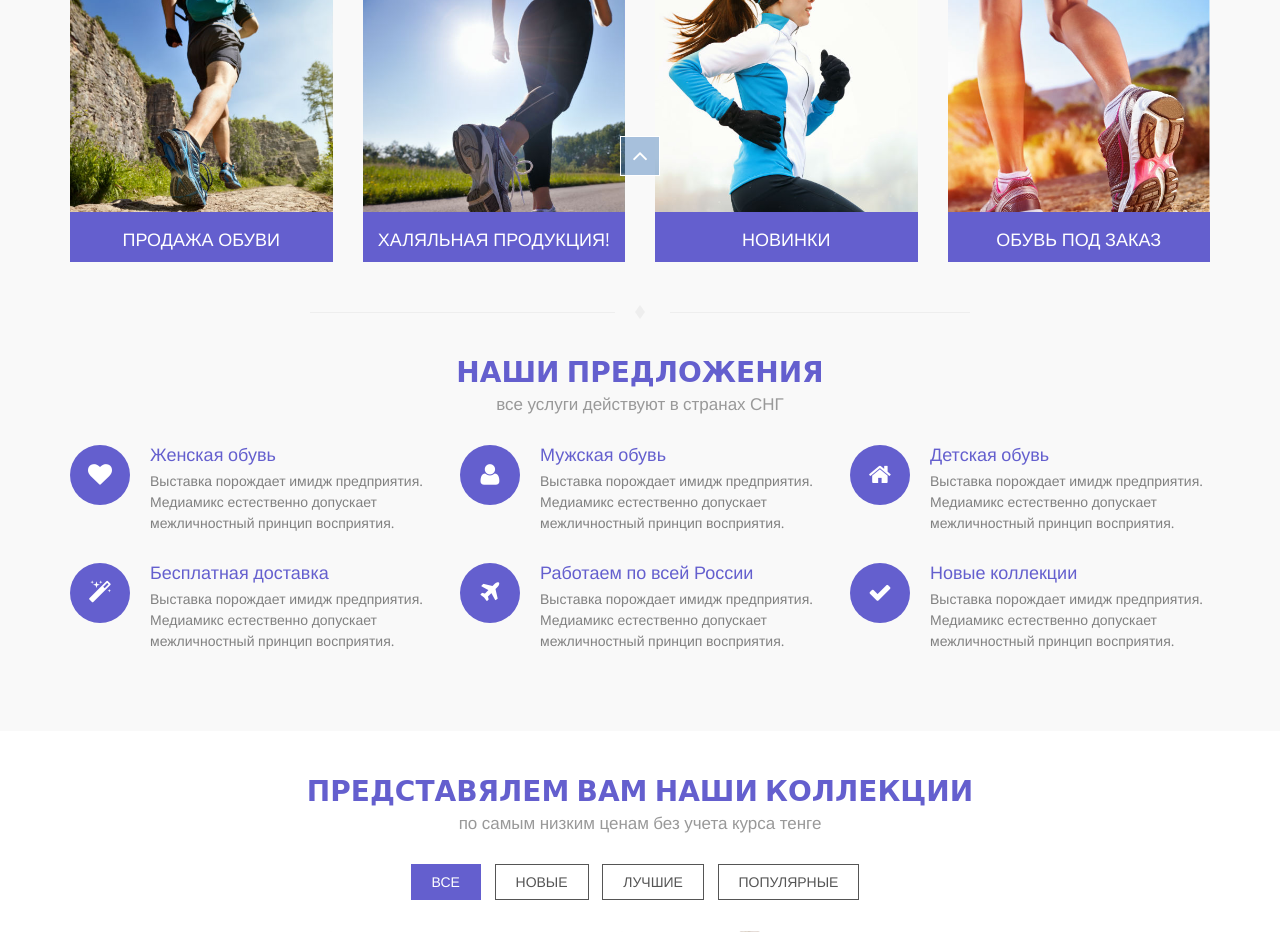
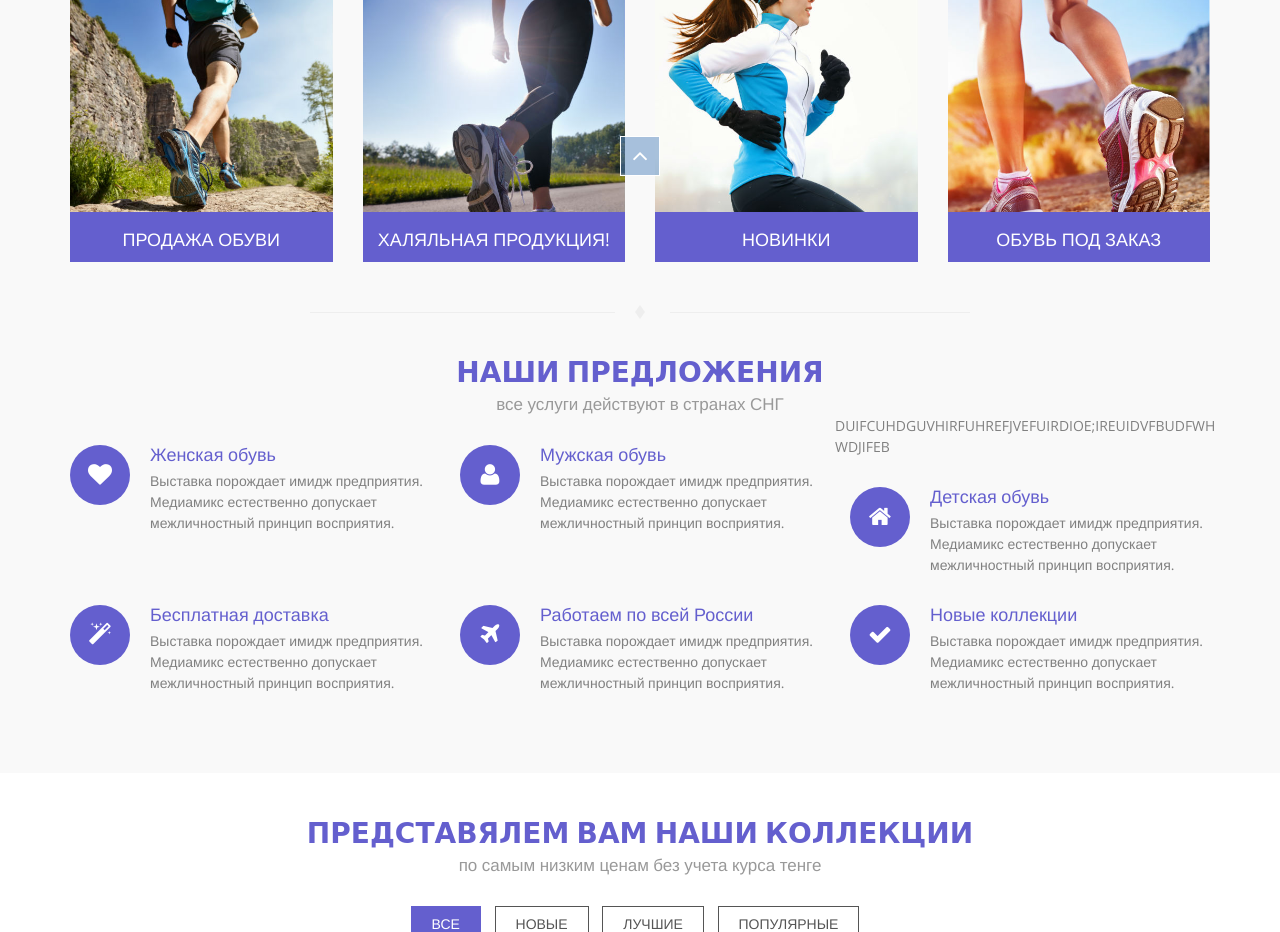
Before and after one commit to PythonGuySup/KFU_SHOP_11_313, a Django app: page / in a window 1280 px wide. Shown: the part 724-1656 px from the top of the page. Run offline with Django 4.2, Linux system fonts and the light colour scheme; some libraries are stand-ins or nearby versions.

Commit message:
Наипсали несуразицу

```diff
--- a/cross_store/templates/index.html
+++ b/cross_store/templates/index.html
@@ -716,6 +716,7 @@
                             </div>
                         </div>
                     </div>
+                    DUIFCUHDGUVHIRFUHREFJVEFUIRDIOE;IREUIDVFBUDFWHWDJIFEB
                     <div class="col-md-4">
                         <div class="media">
                             <div class="pull-left">
```
